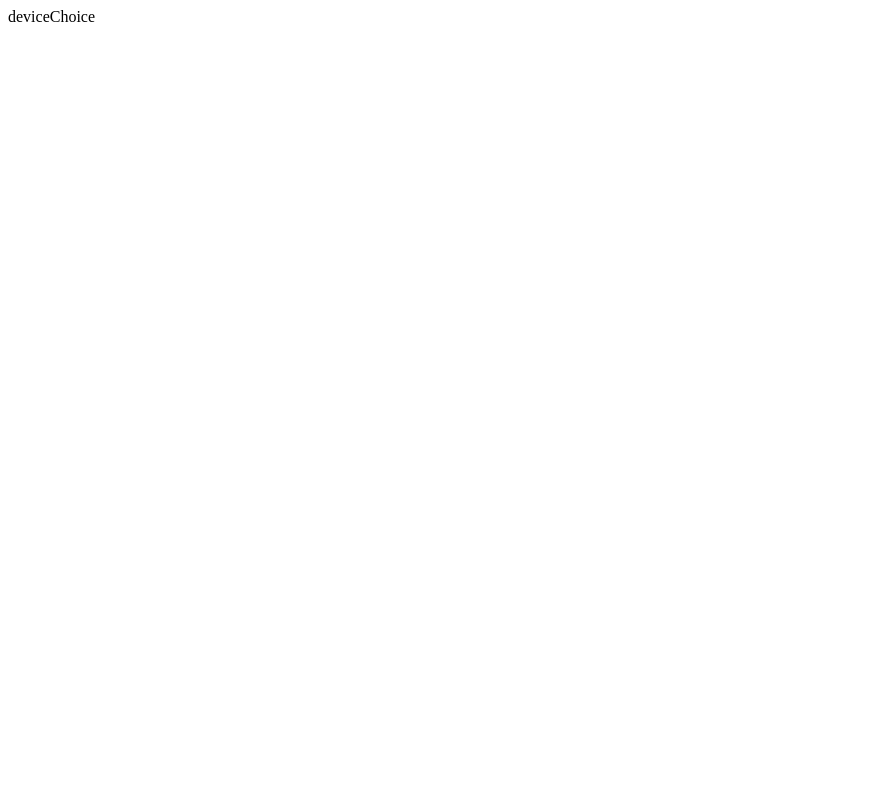
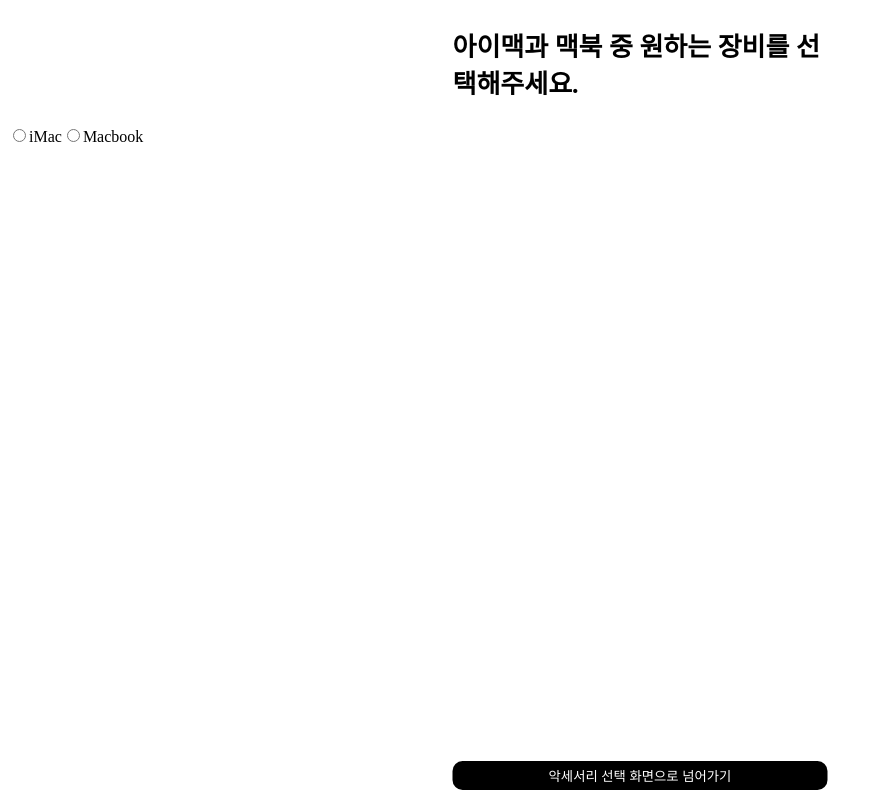
Before and after one commit to chaeeunj/zero-react-project, a Next.js app: page /device-choice in a window 1280 px wide. Shown: the whole page, without its empty margins (0-883 px from the left). Built offline with nearby package versions, Linux system fonts and the light colour scheme.

Commit message:
장비 선택 화면 구현

```diff
--- a/pages/device-choice.js
+++ b/pages/device-choice.js
@@ -1,5 +1,52 @@
-import React from "react";
+import React, { useState } from 'react';
+import { useRouter } from 'next/router';
+import BottomButton from '../src/components/BottomButton';
 
 export default function deviceChoice() {
-  return <div>deviceChoice</div>;
+  const router = useRouter();
+  const [selectedDevice, setSelectedDevice] = useState('');
+
+  const onChangeHandler = (e) => {
+    setSelectedDevice(e.target.value);
+  };
+
+  console.log(selectedDevice);
+
+  return (
+    <div>
+      <div className="container">
+        <div className="wrapper">
+          <h3 className="title">
+            아이맥과 맥북 중 원하는 장비를 선택해주세요.
+          </h3>
+        </div>
+
+        {/* 라디오 버튼 추가 */}
+        <label>
+          <input
+            type="radio"
+            name="device"
+            id="device"
+            value="iMac"
+            onChange={onChangeHandler}
+          />
+          iMac
+        </label>
+        <label>
+          <input
+            type="radio"
+            name="device"
+            id="device"
+            value="Macbook"
+            onChange={onChangeHandler}
+          />
+          Macbook
+        </label>
+
+        <BottomButton onClick={() => router.push('/accessory-choice')}>
+          악세서리 선택 화면으로 넘어가기
+        </BottomButton>
+      </div>
+    </div>
+  );
 }
```
